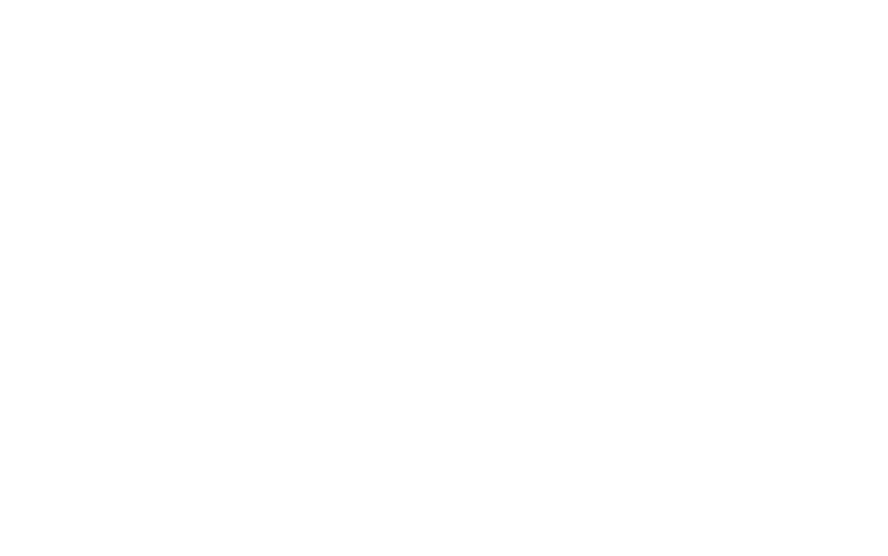
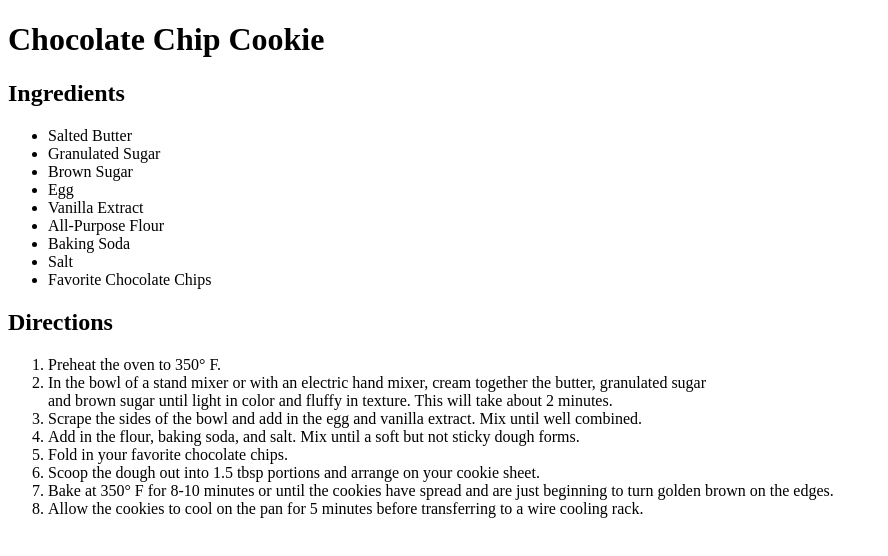
Before and after one commit to shibaplants/odin-recipes, a plain HTML site: page recipes/chocolate.html in a window 1280 px wide. Shown: the whole page, without its empty margins (0-888 px from the left). Drawn offline with Linux system fonts and the light colour scheme.

Commit message:
Add recipes and instructions for cookies

```diff
--- a/recipes/chocolate.html
+++ b/recipes/chocolate.html
@@ -5,5 +5,39 @@
     <title>Chocolate Chip Cookie</title>
   </head>
   <body>
+    <h1>Chocolate Chip Cookie</h1>
+    <!--image-->
+    <h2>Ingredients</h2>
+      <ul>
+        <li>Salted Butter</li>
+        <li>Granulated Sugar</li>
+        <li>Brown Sugar</li>
+        <li>Egg</li>
+        <li>Vanilla Extract</li>
+        <li>All-Purpose Flour</li>
+        <li>Baking Soda</li>
+        <li>Salt</li>
+        <li>Favorite Chocolate Chips</li>
+      </ul>
+    <h2>Directions</h2>
+      <ol>
+        <li>Preheat the oven to 350° F.</li>
+        <li>In the bowl of a stand mixer or with an electric hand mixer, cream together the butter, granulated sugar<br>
+            and brown sugar until light in color and fluffy in texture. This will take about 2 minutes.
+        </li>
+        <li>Scrape the sides of the bowl and add in the egg
+            and vanilla extract. Mix until well combined.
+        </li>
+        <li>
+          Add in the flour, baking soda, and salt. Mix until a soft
+          but not sticky dough forms.
+        </li>
+        <li>Fold in your favorite chocolate chips.</li>
+        <li>
+          Scoop the dough out into 1.5 tbsp portions and arrange on your cookie sheet.
+        </li>
+        <li>Bake at 350° F for 8-10 minutes or until the cookies have spread and are just beginning to turn golden brown on the edges.</li>
+        <li>Allow the cookies to cool on the pan for 5 minutes before transferring to a wire cooling rack.</li>
+      </ol>
   </body>
 </html>
```
Also changed, not shown: recipes/oatmeal.html (+30 -1 lines), recipes/oreo.html (+25 -0 lines).
